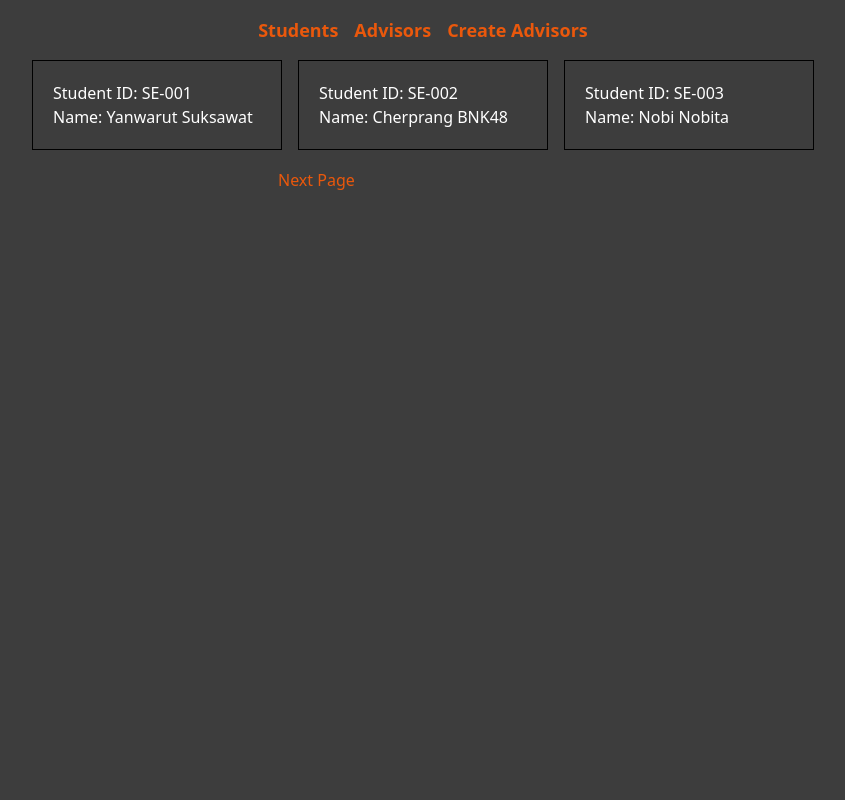
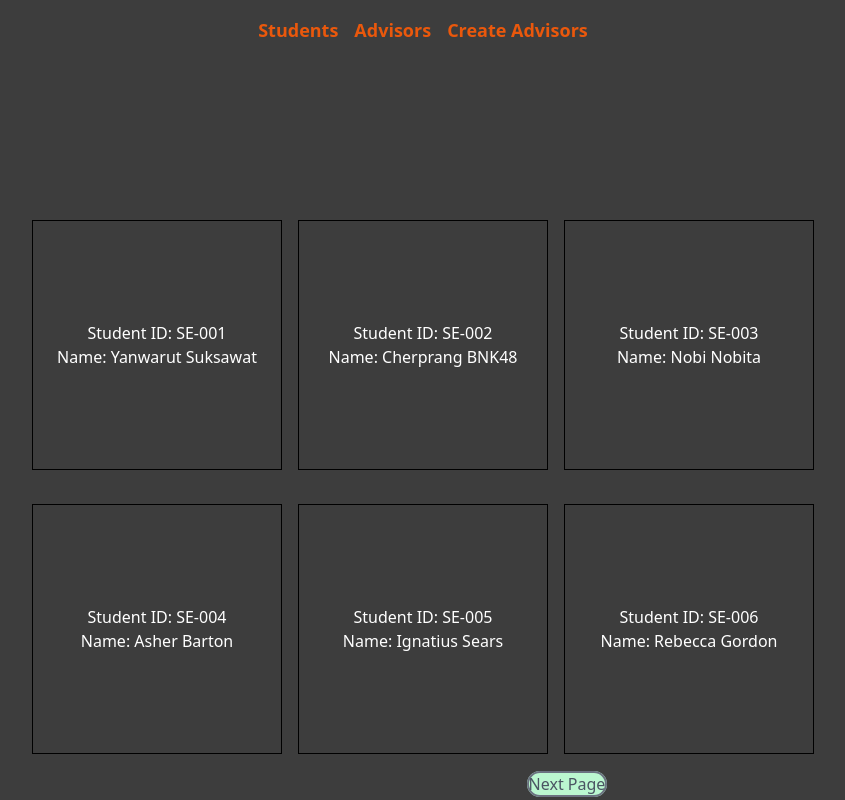
Before and after one commit to SE331-2023-project1/project01-sodium_helium_einstenium, a Vue app: page / in a window 1280 px wide. Shown: the whole page, without its empty margins (217-1062 px from the left). Built offline with nearby package versions, Linux system fonts and the light colour scheme; data requests are answered from the project's data file.

Commit message:
decrorate(4)

```diff
--- a/db.json
+++ b/db.json
@@ -138,6 +138,33 @@
       "image": "/src/assets/images/Student17.jpg",
       "advisorId": 5,
       "courses": ["Math","Geomancy"]
+    },
+    {
+      "id": 16,
+      "studentID":"SE-015",
+      "name": "Liu",
+      "surname": "Kang",
+      "image": "/src/assets/images/Student18.jpg",
+      "advisorId": 5,
+      "courses": ["Math","Geomancy"]
+    },
+    {
+      "id": 17,
+      "studentID":"SE-016",
+      "name": "John",
+      "surname": "Kratos",
+      "image": "/src/assets/images/Student20.jpg",
+      "advisorId": 5,
+      "courses": ["Math","Geomancy"]
+    },
+    {
+      "id": 18,
+      "studentID":"SE-017",
+      "name": "Ching-Cheng",
+      "surname": "Hanji",
+      "image": "/src/assets/images/Student21.jpg",
+      "advisorId": 5,
+      "courses": ["Math","Geomancy"]
     }
 
   ],
--- a/src/components/AdvisorCreateForm.vue
+++ b/src/components/AdvisorCreateForm.vue
@@ -34,7 +34,8 @@ const createAdvisor = {
 </script>
 <template>
     <form class="create-advisor" @submit.prevent="onSubmit">
-     <label for="id">Professor Id: </label>
+     <div class="flex flex-col items-center">
+    <label for="id">Professor Id: </label>
      <input id="id" type="number" v-model="form.id" >
 
      <label for="name">Professor Name: </label>
@@ -46,6 +47,7 @@ const createAdvisor = {
      <label for="image">Professor Image: </label>
      <input id="image" v-model="form.image">
 
-     <input class="button" type="submit" value="Submit">
+     <input class="button border-2 bg-green-200 text-slate-950 rounded-full mt-5" type="submit" value="Submit">
+    </div>
     </form>
 </template>
--- a/src/components/StudentAddDataForm.vue
+++ b/src/components/StudentAddDataForm.vue
@@ -1,5 +1,5 @@
 <script setup lang="ts">
-import type { StudentInfo } from '@/info';
+import type { StudentInfo } from '@/info'
 import { reactive, type PropType } from 'vue'
 const { student } = defineProps({
   student: {
@@ -12,8 +12,8 @@ const form = reactive({
   addedData: ''
 })
 const emit = defineEmits(['student-submitted'])
-function onSubmit(){
-    if(form.addedData === ''|| form.dataHeader === ''){
+function onSubmit() {
+  if (form.addedData === '' || form.dataHeader === '') {
     alert('Please fill out the field')
     return
   }
@@ -24,19 +24,26 @@ function onSubmit(){
   }
   emit('student-submitted', studentAddData)
 
-    form.dataHeader = '';
-    form.addedData = '';
+  form.dataHeader = ''
+  form.addedData = ''
 }
 </script>
 <template>
   <form class="student-data-form" @submit.prevent="onSubmit">
+    <div class="flex flex-col items-center">
       <div>
         <label for="dataHeader"> Header of Data</label>
-            <input id="dataHeader" v-model="form.dataHeader">
-
-            <label for="addedData">Add Details</label>
-            <textarea id="addedData" v-model="form.addedData"></textarea>
-            <input class="button" type="submit" value="Submit">
+        <br>
+        <input id="dataHeader" v-model="form.dataHeader" />
+      </div>
+      <div>
+        <label for="addedData">Add Details</label> <br> <input id="addedData" v-model="form.addedData" />
+      </div>
+      <input
+        class="button border-2 bg-green-200 text-slate-950 rounded-full mt-5"
+        type="submit"
+        value="Submit"
+      />
     </div>
   </form>
 </template>
--- a/src/components/StudentCard.vue
+++ b/src/components/StudentCard.vue
@@ -10,18 +10,22 @@ defineProps({
 </script>
 
 <template>
+   <RouterLink class="student-link" :to="{ name: 'student-detail', params: {id: student?.id}}">
   <div class="student-card">
+    <div class="text-center mt-20">
     <span> Student ID: {{ student.studentID }}</span>
-    <RouterLink class="student-link" :to="{ name: 'student-detail', params: {id: student?.id}}">
     <p> Name: {{ student.name }}  {{ student.surname }}</p>
-    </RouterLink>
   </div>
+  </div>
+</RouterLink>
 </template>
+
 
 <style scoped>
 .student-card {
   padding: 20px;
   width: 250px;
+  height: 250px;
   cursor: pointer;
   border: solid 1px black;
   margin-bottom: 18px;
--- a/src/components/StudentCommentForm.vue
+++ b/src/components/StudentCommentForm.vue
@@ -1,7 +1,6 @@
 <script setup lang="ts">
 import type { StudentInfo } from '@/info'
 import { reactive, type PropType } from 'vue'
-
 
 const { student } = defineProps({
   student: {
@@ -33,24 +32,31 @@ function onSubmit() {
   form.comment = ''
   form.date = ''
   form.professor_name = ''
-
-
 }
 </script>
 <template>
   <form class="comment-form" @submit.prevent="onSubmit">
+    <div class="flex flex-col items-center">
       <div>
         <label for="comment">Add Comment</label>
-      <textarea id="comment" v-model="form.comment"></textarea>
+        <br>
+        <input id="comment" v-model="form.comment">
       </div>
       <div>
         <label for="date">Date:</label>
+        <br>
         <input id="date" v-model="form.date" />
       </div>
       <div>
         <label for="professor_name">Professor Name: </label>
+        <br>
         <input id="professor_name" v-model="form.professor_name" />
       </div>
-    <input class="button" type="submit" value="Submit" />
+      <input
+        class="button border-2 bg-green-200 text-slate-950 rounded-full mt-5"
+        type="submit"
+        value="Submit"
+      />
+    </div>
   </form>
 </template>
--- a/src/router/index.ts
+++ b/src/router/index.ts
@@ -23,7 +23,7 @@ const router = createRouter({
       component: StudentListView,
       props: (route) => ({
         page: parseInt(route.query?.page as string || '1'),
-        perPage: parseInt(route.query?.perPage as string || '3')
+        perPage: parseInt(route.query?.perPage as string || '6')
       }),
     },
     {
--- a/src/views/StudentListView.vue
+++ b/src/views/StudentListView.vue
@@ -45,27 +45,26 @@ onBeforeRouteUpdate((to, from, next) => {
 <template>
   <main>
     <div class="flex flex-col items-center">
-      <div class="grid grid-cols-3 gap-4">
+      <div class="grid grid-cols-3 gap-4 mt-40">
         <StudentCard v-for="student in students" :key="student.id" :student="student"></StudentCard>
       </div>
 
-      <div class="pagination">
+      <div class="flex space-x-72">
+        <div class="">
         <RouterLink
           :to="{ name: 'student-list', query: { page: page - 1 } }"
           rel="prev"
           v-if="page != 1"
-          class="text-orange-600 hover:text-orange-800"
-          id="page-prev"
+          class="text-gray-600 hover:text-gray-800 border-2 bg-red-200 border-gray-500 rounded-full text-center"
           >Prev Page</RouterLink
-        >
-        <RouterLink
+        ></div>
+        <div><RouterLink
           :to="{ name: 'student-list', query: { page: page + 1 } }"
           rel="next"
           v-if="hasNextPage"
-          class="text-orange-600 hover:text-orange-800"
-          id="page-next"
+          class="text-gray-600 hover:text-gray-800 border-2 bg-green-200 border-gray-500 rounded-full text-center"
           >Next Page</RouterLink
-        >
+        ></div>
       </div>
     </div>
   </main>
--- a/src/views/student/StudentCommentView.vue
+++ b/src/views/student/StudentCommentView.vue
@@ -28,7 +28,7 @@ const messageStore = useMessageStore()
 
   </script>
   <template>
-    <div>
+    <div class="flex flex-col items-center">
       <p>Make the comment here</p>
 
       <div v-if="student">
```
Lines whose indentation alone changed are shown as unchanged.
